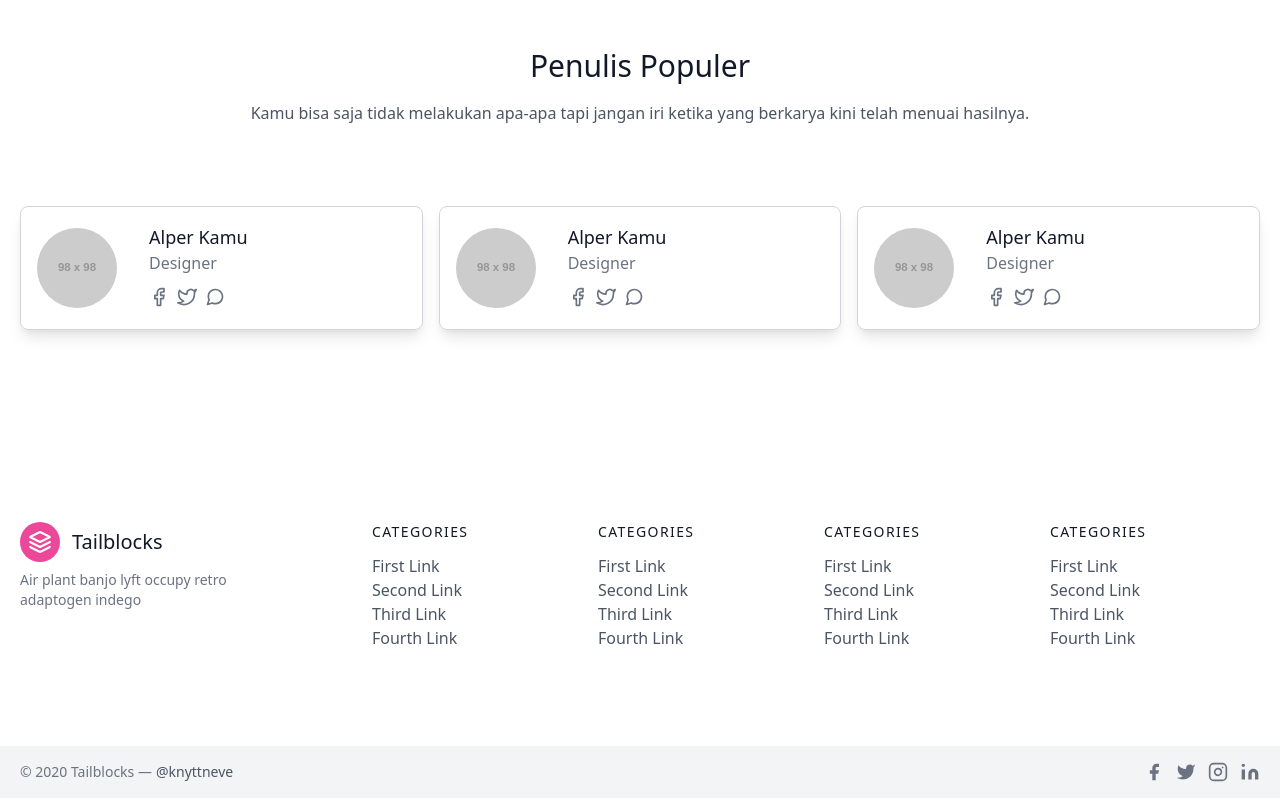
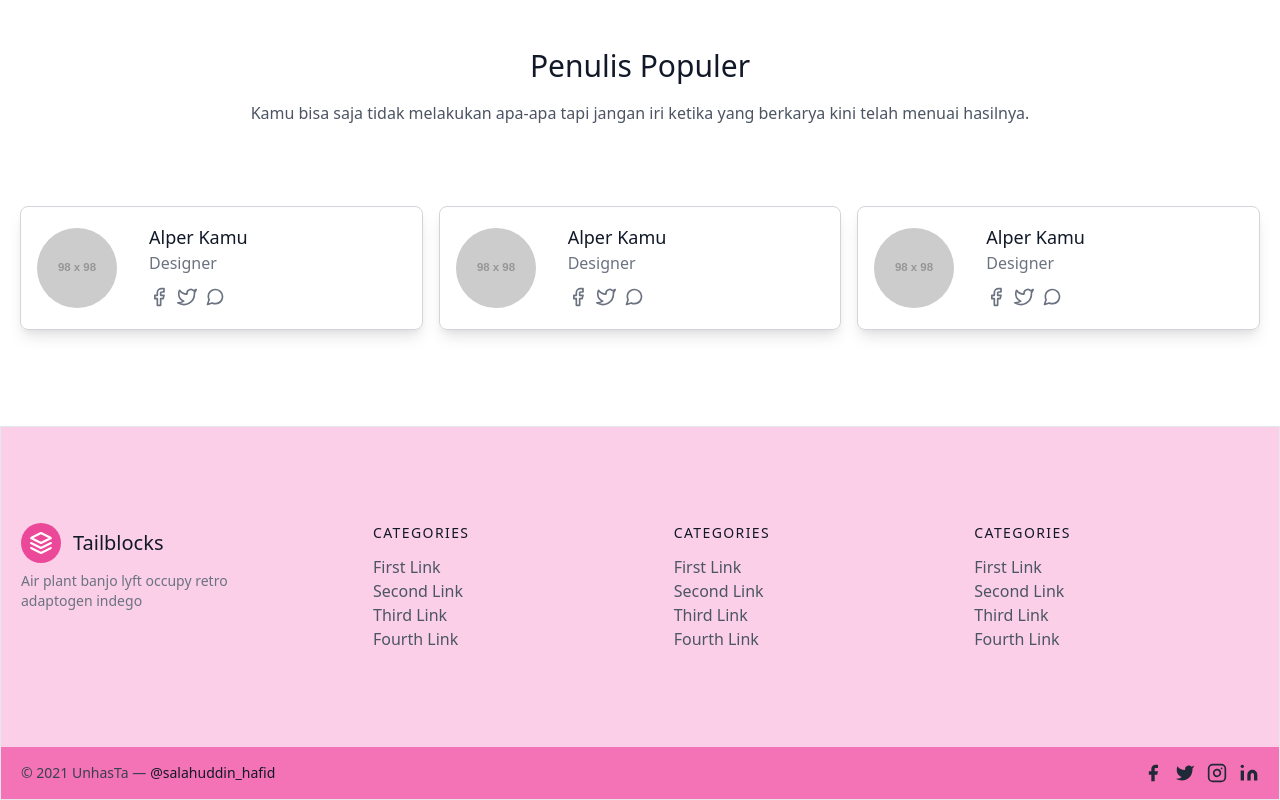
Before and after one commit to Dinel13/multi-user-blog, a React (Create React App) app: page / in a window 1280 px wide. Shown: the part 1425-2225 px from the top of the page. Built offline with nearby package versions, Linux system fonts and the light colour scheme.

Commit message:
fix the home page

```diff
--- a/src/components/footer/Footer.js
+++ b/src/components/footer/Footer.js
@@ -1,6 +1,6 @@
 export default function Footer() {
   return (
-    <footer class="text-gray-600 body-font">
+    <footer class="text-gray-700 body-font border-gray-200 border bg-pink-200">
       <div class="container px-5 py-24 mx-auto flex md:items-center lg:items-start md:flex-row md:flex-nowrap flex-wrap flex-col">
         <div class="w-64 flex-shrink-0 md:mx-0 mx-auto text-center md:text-left">
           <a class="flex title-font font-medium items-center md:justify-start justify-center text-gray-900">
@@ -23,7 +23,7 @@ export default function Footer() {
           </p>
         </div>
         <div class="flex-grow flex flex-wrap md:pl-20 -mb-10 md:mt-0 mt-10 md:text-left text-center">
-          <div class="lg:w-1/4 md:w-1/2 w-full px-4">
+          <div class="lg:w-1/3 md:w-1/2 w-full px-4">
             <h2 class="title-font font-medium text-gray-900 tracking-widest text-sm mb-3">
               CATEGORIES
             </h2>
@@ -42,7 +42,7 @@ export default function Footer() {
               </li>
             </nav>
           </div>
-          <div class="lg:w-1/4 md:w-1/2 w-full px-4">
+          <div class="lg:w-1/3 md:w-1/2 w-full px-4">
             <h2 class="title-font font-medium text-gray-900 tracking-widest text-sm mb-3">
               CATEGORIES
             </h2>
@@ -61,7 +61,7 @@ export default function Footer() {
               </li>
             </nav>
           </div>
-          <div class="lg:w-1/4 md:w-1/2 w-full px-4">
+          <div class="lg:w-1/3 md:w-1/2 w-full px-4">
             <h2 class="title-font font-medium text-gray-900 tracking-widest text-sm mb-3">
               CATEGORIES
             </h2>
@@ -80,42 +80,24 @@ export default function Footer() {
               </li>
             </nav>
           </div>
-          <div class="lg:w-1/4 md:w-1/2 w-full px-4">
-            <h2 class="title-font font-medium text-gray-900 tracking-widest text-sm mb-3">
-              CATEGORIES
-            </h2>
-            <nav class="list-none mb-10">
-              <li>
-                <a class="text-gray-600 hover:text-gray-800">First Link</a>
-              </li>
-              <li>
-                <a class="text-gray-600 hover:text-gray-800">Second Link</a>
-              </li>
-              <li>
-                <a class="text-gray-600 hover:text-gray-800">Third Link</a>
-              </li>
-              <li>
-                <a class="text-gray-600 hover:text-gray-800">Fourth Link</a>
-              </li>
-            </nav>
-          </div>
+
         </div>
       </div>
-      <div class="bg-gray-100">
+      <div class="bg-pink-400">
         <div class="container mx-auto py-4 px-5 flex flex-wrap flex-col sm:flex-row">
-          <p class="text-gray-500 text-sm text-center sm:text-left">
-            © 2020 Tailblocks —
+          <p class="text-gray-700 text-sm text-center sm:text-left">
+            © 2021 UnhasTa —
             <a
-              href="https://twitter.com/knyttneve"
+              href="https://www.instagram.com/salahuddin_hafid/"
               rel="noopener noreferrer"
-              class="text-gray-600 ml-1"
+              class="text-gray-900 ml-1"
               target="_blank"
             >
-              @knyttneve
+              @salahuddin_hafid
             </a>
           </p>
           <span class="inline-flex sm:ml-auto sm:mt-0 mt-2 justify-center sm:justify-start">
-            <a class="text-gray-500">
+            <a class="text-gray-800">
               <svg
                 fill="currentColor"
                 stroke-linecap="round"
@@ -127,7 +109,7 @@ export default function Footer() {
                 <path d="M18 2h-3a5 5 0 00-5 5v3H7v4h3v8h4v-8h3l1-4h-4V7a1 1 0 011-1h3z"></path>
               </svg>
             </a>
-            <a class="ml-3 text-gray-500">
+            <a class="ml-3 text-gray-800">
               <svg
                 fill="currentColor"
                 stroke-linecap="round"
@@ -139,7 +121,7 @@ export default function Footer() {
                 <path d="M23 3a10.9 10.9 0 01-3.14 1.53 4.48 4.48 0 00-7.86 3v1A10.66 10.66 0 013 4s-4 9 5 13a11.64 11.64 0 01-7 2c9 5 20 0 20-11.5a4.5 4.5 0 00-.08-.83A7.72 7.72 0 0023 3z"></path>
               </svg>
             </a>
-            <a class="ml-3 text-gray-500">
+            <a class="ml-3 text-gray-800">
               <svg
                 fill="none"
                 stroke="currentColor"
@@ -153,7 +135,7 @@ export default function Footer() {
                 <path d="M16 11.37A4 4 0 1112.63 8 4 4 0 0116 11.37zm1.5-4.87h.01"></path>
               </svg>
             </a>
-            <a class="ml-3 text-gray-500">
+            <a class="ml-3 text-gray-800">
               <svg
                 fill="currentColor"
                 stroke="currentColor"
--- a/src/components/header/header.js
+++ b/src/components/header/header.js
@@ -1,10 +1,21 @@
-export default function header() {
+import React, { useEffect, useState } from "react";
+
+export default function Header() {
+  const [offset, setOffset] = useState(0);
+
+  useEffect(() => {
+    //to get value of scrool
+    window.onscroll = () => {
+      setOffset(window.pageYOffset);
+    };
+  }, []);
+
   return (
-    <header class="text-gray-600 body-font shadow-lg">
-      <div class="container mx-auto flex flex-wrap p-5 flex-col md:flex-row items-center">
+    <header className={`text-gray-600 body-font shadow-lg border-gray-900 sticky top-0 w-full ${offset > 10 ? "bg-white" : "bg-pink-300"} `}>
+      <div className="container mx-auto flex flex-wrap p-5 flex-col md:flex-row items-center">
         <a
           href="/"
-          class="flex title-font font-medium items-center text-gray-900 mb-4 md:mb-0"
+          className="flex title-font font-medium items-center text-gray-900 mb-4 md:mb-0"
         >
           <svg
             xmlns="http://www.w3.org/2000/svg"
@@ -13,25 +24,25 @@ export default function header() {
             stroke-linecap="round"
             stroke-linejoin="round"
             stroke-width="2"
-            class="w-10 h-10 text-white p-2 bg-pink-500 rounded-full"
+            className="w-10 h-10 text-white p-2 bg-pink-500 rounded-full"
             viewBox="0 0 24 24"
           >
             <path d="M12 2L2 7l10 5 10-5-10-5zM2 17l10 5 10-5M2 12l10 5 10-5"></path>
           </svg>
-          <span class="ml-3 text-xl">UnhasTa</span>
+          <span className="ml-3 text-xl">UnhasTa</span>
         </a>
-        <nav class="md:ml-auto flex flex-wrap items-center text-base justify-center">
-          <a href="/" class="mr-5 hover:text-gray-900">
+        <nav className="md:ml-auto flex flex-wrap items-center text-base justify-center">
+          <a href="/" className="mr-5 hover:text-gray-900">
             Beranda
           </a>
-          <a href="/" class="mr-5 hover:text-gray-900">
+          <a href="/" className="mr-5 hover:text-gray-900">
             Tulis
           </a>
-          <a href="/" class="mr-5 hover:text-gray-900">
+          <a href="/" className="mr-5 hover:text-gray-900">
             Baca
           </a>
         </nav>
-        <button class="inline-flex items-center bg-pink-400 border-5 py-1 px-3 focus:outline-none hover:bg-gray-200 rounded text-base mt-4 md:mt-0">
+        <button className="inline-flex items-center bg-pink-400 border-5 py-1 px-3 focus:outline-none hover:bg-gray-200 rounded text-base mt-4 md:mt-0">
           Masuk
           <svg
             fill="none"
@@ -39,7 +50,7 @@ export default function header() {
             stroke-linecap="round"
             stroke-linejoin="round"
             stroke-width="2"
-            class="w-4 h-4 ml-1"
+            className="w-4 h-4 ml-1"
             viewBox="0 0 24 24"
           >
             <path d="M5 12h14M12 5l7 7-7 7"></path>
--- a/src/components/hero/Hero.js
+++ b/src/components/hero/Hero.js
@@ -1,6 +1,6 @@
 export default function Hero() {
   return (
-    <section className="text-gray-600 body-font">
+    <section className="text-gray-600 body-font  bg-pink-300">
       <div className="container mx-auto flex px-5 py-24 md:flex-row flex-col items-center">
         <div className="lg:max-w-lg lg:w-full md:w-1/2 w-5/6 mb-10 md:mb-0">
           <img
```
